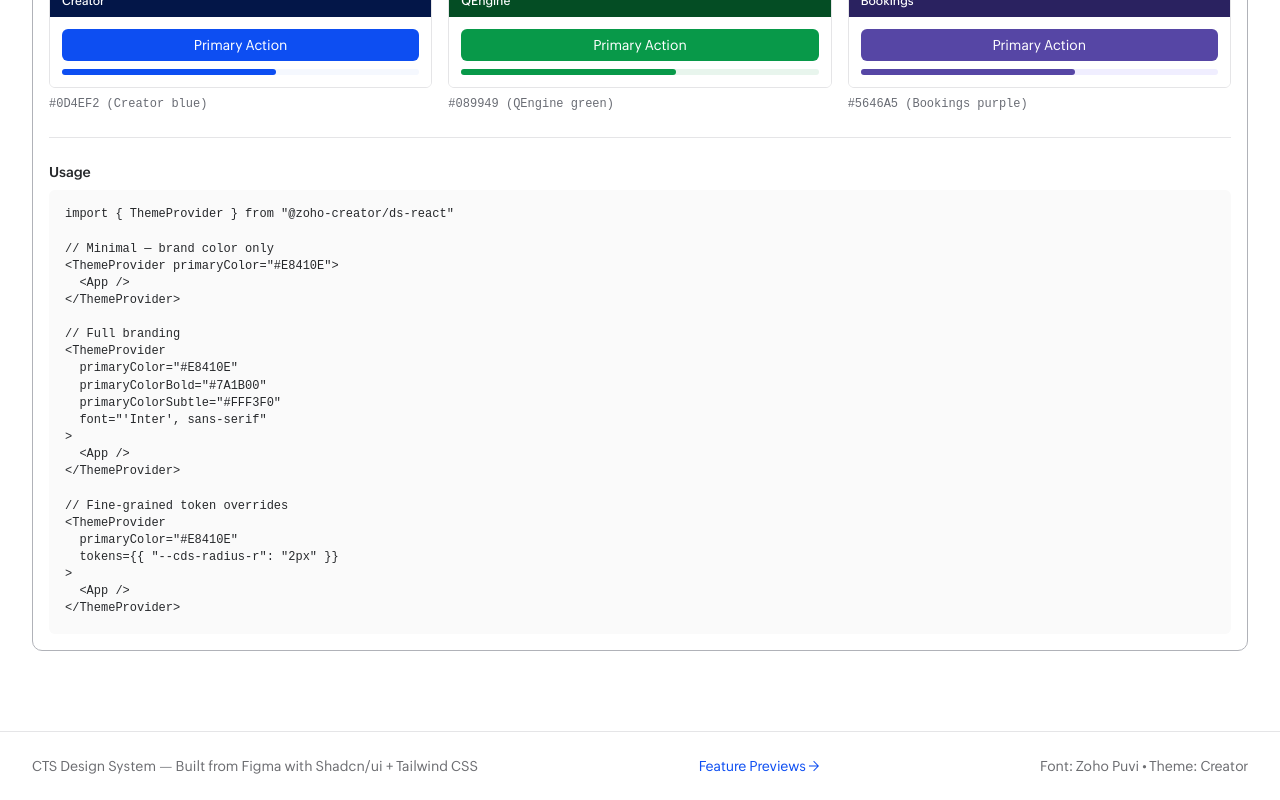
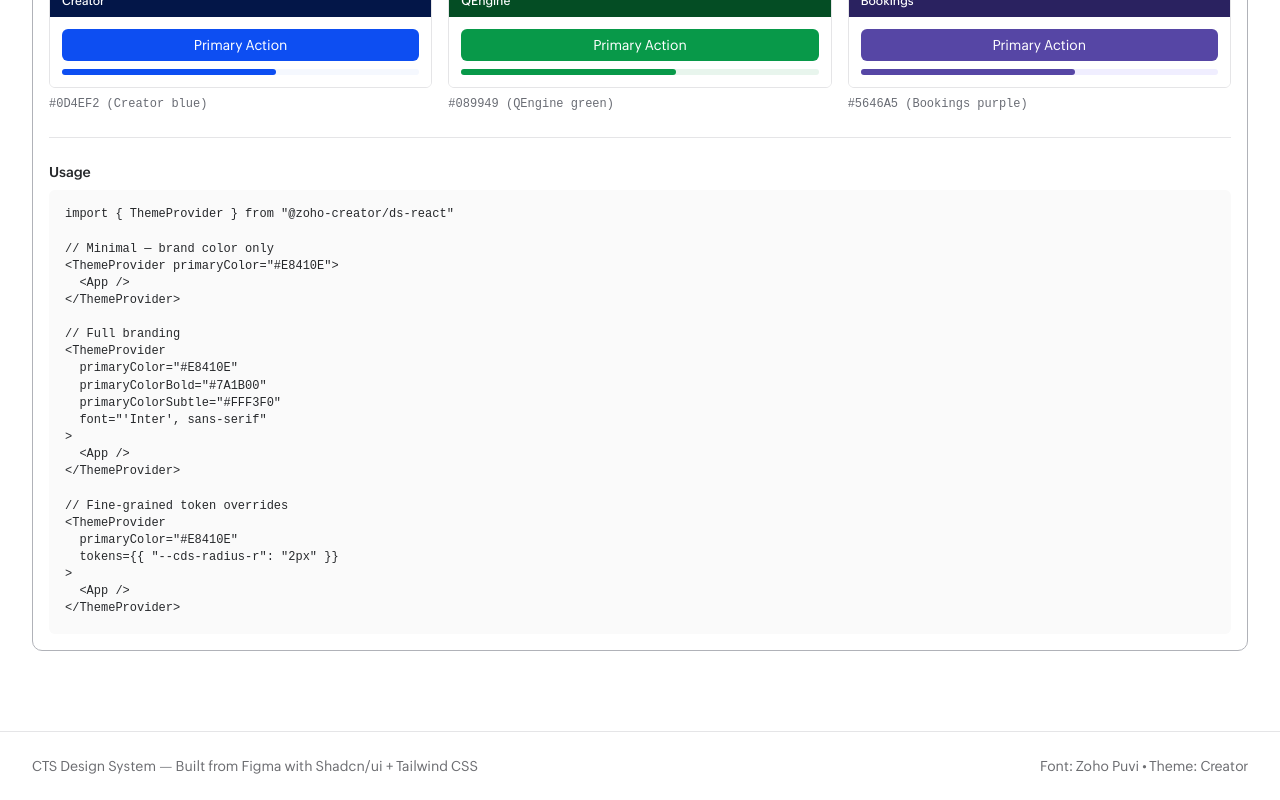
Before and after one commit to rajendra-prasad-2476/creator-ds, a React (Vite) app: page / in a window 1280 px wide. Shown: the part 5229-6029 px from the top of the page. Built offline with nearby package versions, Linux system fonts and the light colour scheme.

Commit message:
fix(App): remove Feature Preview link from footer (now in TopBar)

```diff
--- a/src/App.tsx
+++ b/src/App.tsx
@@ -90,7 +90,7 @@ function App() {
         {/* Footer */}
         <footer className="border-t border-border bg-card px-8 py-6 mt-12">
           <div className="mx-auto max-w-7xl flex items-center justify-between text-sm text-muted-foreground">
-            <p>CTS Design System — Built from Figma with Shadcn/ui + Tailwind CSS</p>            <a href="/features.html" style={{ color: "var(--cds-primary-text-default)", fontSize: 14 }}>Feature Previews →</a>            <p>Font: Zoho Puvi • Theme: Creator</p>
+            <p>CTS Design System — Built from Figma with Shadcn/ui + Tailwind CSS</p>            <p>Font: Zoho Puvi • Theme: Creator</p>
           </div>
         </footer>
       </div>
```
